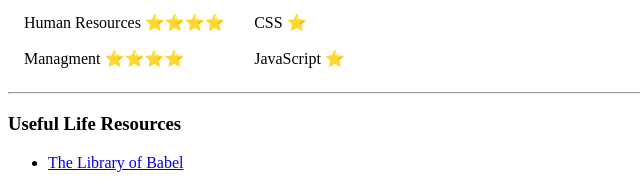
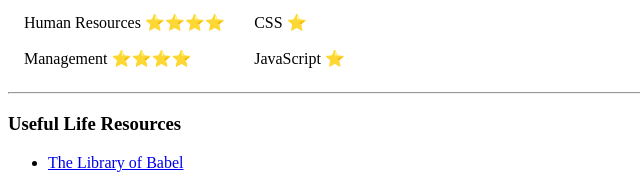
Before and after one commit to DogShittington/cv, a plain HTML site: page index.html in a window 1280 px wide. Shown: the part 799-984 px from the top of the page, 0-640 px from the left. Drawn offline with Linux system fonts and the light colour scheme.

Commit message:
Updated index.hmtl

```diff
--- a/index.html
+++ b/index.html
@@ -62,7 +62,7 @@
       <td>CSS                 ⭐</td>
     </tr>
     <tr>
-      <td>Managment           ⭐⭐⭐⭐</td>
+      <td>Management           ⭐⭐⭐⭐</td>
       <td>JavaScript          ⭐</td>
     </tr>
   </table>
```
